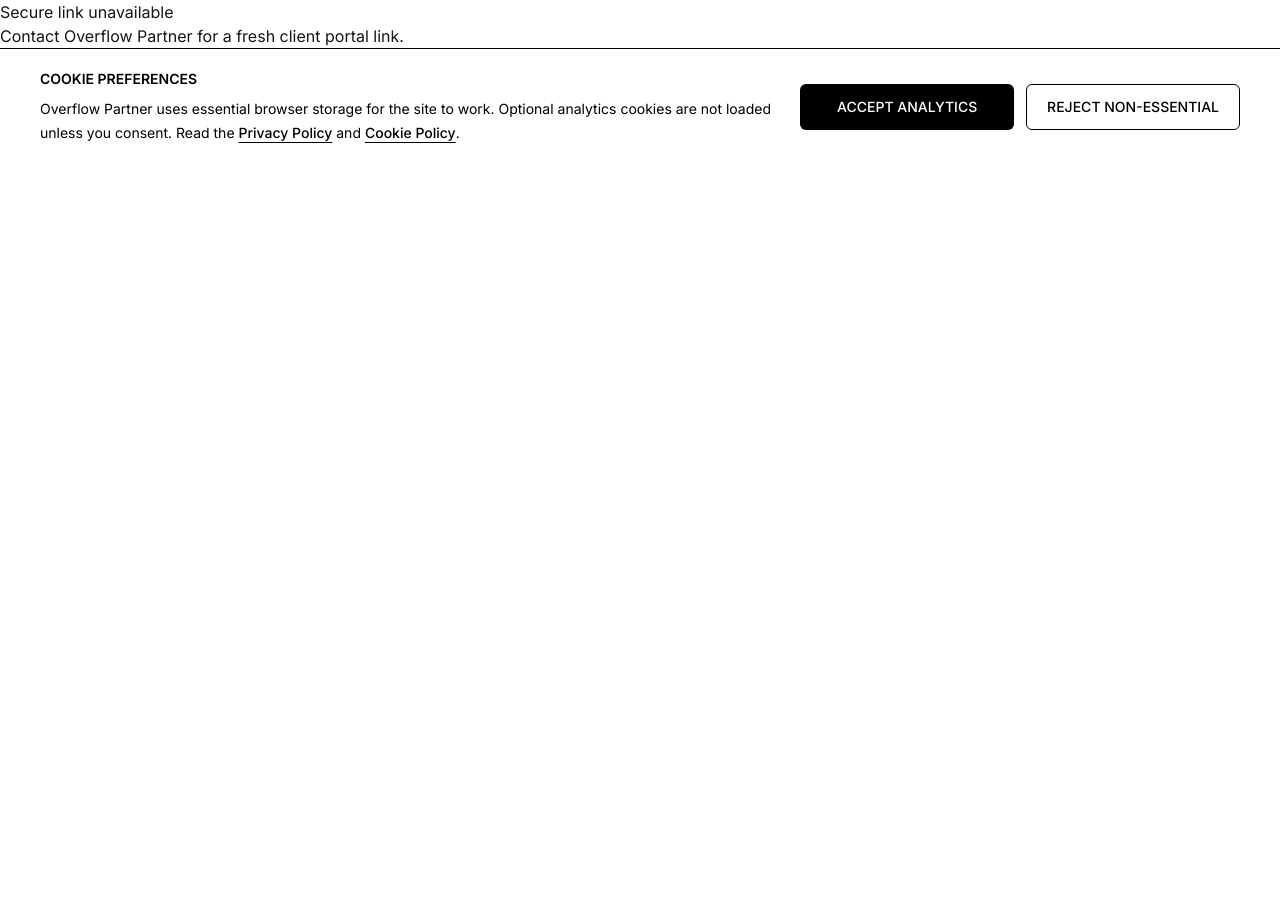
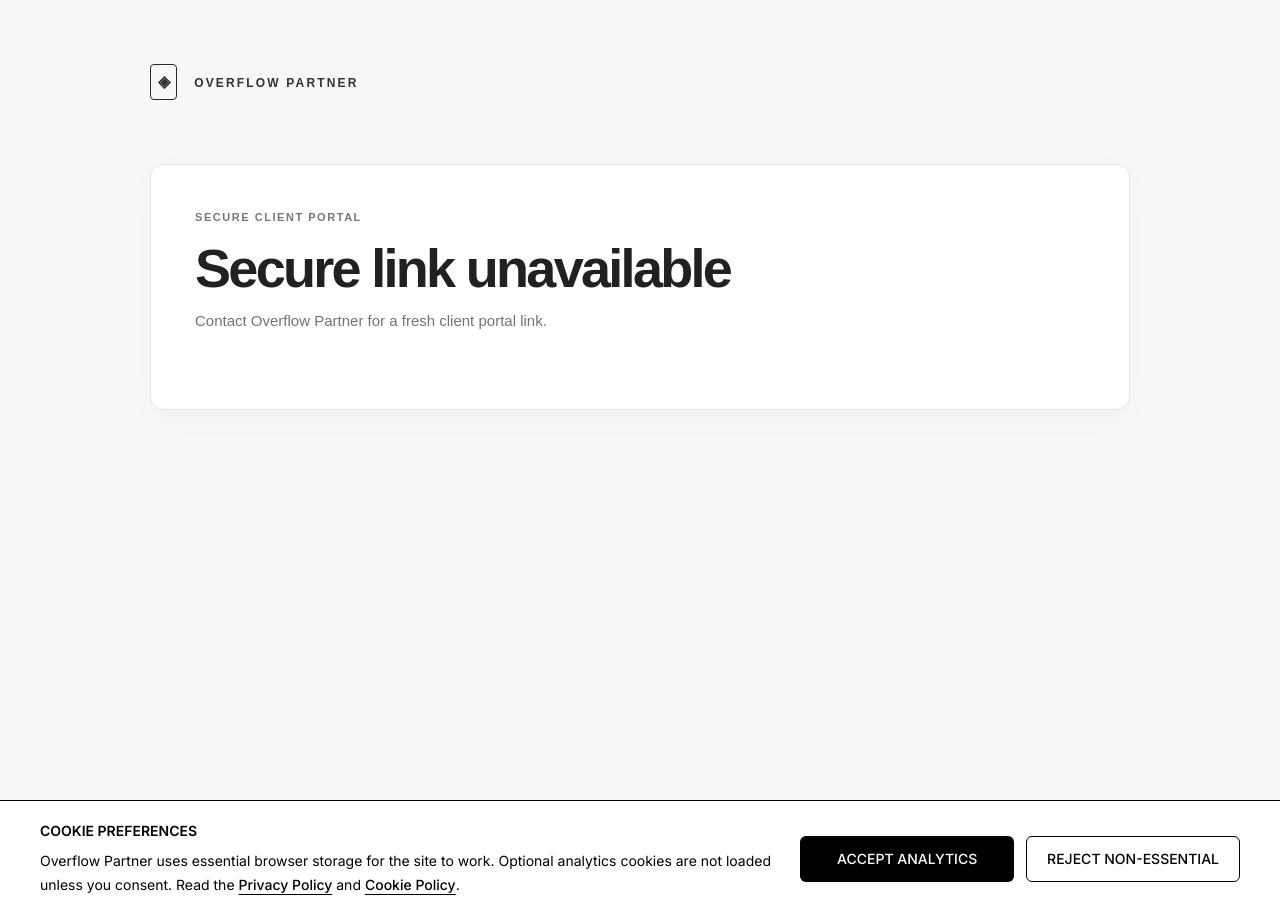
Before and after one commit to zeeshankhanminhas/Overflow-Partner, a Next.js app: page /project-final-payment in a window 1280 px wide. Before the commit the page ends 800 px from the top, so only its background shows below. Built offline with nearby package versions, Linux system fonts and the light colour scheme; no server answers.

Commit message:
style(payment): align final settlement with controlled client portal

```diff
--- a/app/project-final-payment/page.tsx
+++ b/app/project-final-payment/page.tsx
@@ -2,35 +2,41 @@ import { createClient as createSupabaseClient } from '@supabase/supabase-js';
 import { verifyClientPortalToken } from '@/lib/quotes/clientPortalToken';
 import { stripeRuntimeMode } from '@/lib/payments/stripeEnvironment';
 import { createFinalStripeCheckout } from './stripe-action';
+import css from '@/app/client-portal/clientPortal.module.css';
 
 export const dynamic='force-dynamic';
 export const metadata={title:'Final settlement | Overflow Partner',robots:{index:false,follow:false}};
 
+function unavailable(title:string,detail='Contact Overflow Partner for assistance.'){
+ return <main className={css.page}><div className={css.shell}><p className={css.brand}><span>◈</span> OVERFLOW PARTNER</p><section className={css.panel}>
+   <p className={css.eyebrow}>SECURE CLIENT PORTAL</p><h1 className={css.title}>{title}</h1><p className={css.intro}>{detail}</p>
+ </section></div></main>;
+}
 export default async function FinalPaymentPage({searchParams}:{searchParams:Promise<{token?:string}>}) {
   const {token=''}=await searchParams;
   const access=token?verifyClientPortalToken(token):null;
-  if(!access)return <main><h1>Secure link unavailable</h1><p>Contact Overflow Partner for a fresh client portal link.</p></main>;
+  if(!access)return unavailable('Secure link unavailable','Contact Overflow Partner for a fresh client portal link.');
   const url=process.env.NEXT_PUBLIC_SUPABASE_URL||process.env.SUPABASE_URL;
   const key=process.env.SUPABASE_SERVICE_ROLE_KEY;
-  if(!url||!key)return <main><h1>Payment details unavailable</h1></main>;
+  if(!url||!key)return unavailable('Payment details unavailable');
   const db=createSupabaseClient(url,key,{auth:{persistSession:false,autoRefreshToken:false}});
   const {data:issue}=await db.from('quote_issue_records').select('organisation_id,client_response')
     .eq('quote_id',access.quoteId).eq('quote_revision',access.revision).maybeSingle();
-  if(issue?.client_response!=='accepted')return <main><h1>Accepted quotation required</h1></main>;
+  if(issue?.client_response!=='accepted')return unavailable('Accepted quotation required');
   const {data:quote}=await db.from('quotes').select('id,revision,total,currency,quote_number')
     .eq('id',access.quoteId).eq('organisation_id',issue.organisation_id).eq('revision',access.revision).maybeSingle();
-  if(!quote)return <main><h1>Quotation unavailable</h1></main>;
+  if(!quote)return unavailable('Quotation unavailable');
   const {data:contract}=await db.from('quote_release_contracts').select('opening_amount,release_basis')
     .eq('organisation_id',issue.organisation_id).eq('quote_id',quote.id).eq('quote_revision',quote.revision).maybeSingle();
   const {data:project}=await db.from('projects').select('id,project_stage,project_number')
     .eq('organisation_id',issue.organisation_id).eq('quote_id',quote.id).maybeSingle();
   if(!project||!contract||!['deposit','payment'].includes(String(contract.release_basis)))
-    return <main><h1>Final settlement terms unavailable</h1><p>Contact Overflow Partner.</p></main>;
+    return unavailable('Final settlement terms unavailable');
   const {data:review}=await db.from('project_client_reviews').select('outcome')
     .eq('organisation_id',issue.organisation_id).eq('project_id',project.id)
     .order('recorded_at',{ascending:false}).limit(1).maybeSingle();
   if(!review||!['accepted','accepted_with_comments'].includes(String(review.outcome)))
-    return <main><h1>Awaiting your final review</h1><p>Final payment is requested only after your engineering review has been accepted.</p></main>;
+    return unavailable('Awaiting your final review','Final payment is requested only after your engineering review has been accepted.');
   const {data:settlement}=await db.from('op_project_final_settlements').select('verified_at')
     .eq('organisation_id',issue.organisation_id).eq('project_id',project.id).maybeSingle();
   const {data:release}=await db.from('op_project_final_release_approvals').select('approved_at')
@@ -41,16 +47,19 @@ export default async function FinalPaymentPage({searchParams}:{searchParams:Prom
   const checkoutAvailable=paymentMode==='live' ||
     (paymentMode==='qa' && process.env.OP_STRIPE_FINAL_TEST_ENABLED==='true' &&
      Boolean(process.env.STRIPE_SECRET_KEY?.startsWith('sk_test_')));
-  return <main style={{maxWidth:660,margin:'3rem auto',padding:24}}>
-    <p>OVERFLOW PARTNER · SECURE CLIENT PORTAL</p>
-    <h1>Final engineering settlement</h1>
-    <p>Project {project.project_number} · Quotation {quote.quote_number}</p>
-    <p>Opening payment: {money(Number(contract.opening_amount))}</p>
-    <h2>Final balance: {money(remaining)}</h2>
-    {settlement ? <p>Final payment verified. {release?'The engineering package has been approved for release.':'Overflow Partner will complete the final manual handover approval.'}</p> :
-      remaining>0 ? <><p>The final balance is due after your review and before the editable engineering package is released. Payment alone never automatically releases the files.</p>
-        {checkoutAvailable?<form action={createFinalStripeCheckout}><input type="hidden" name="token" value={token}/><button>Pay final balance securely with Stripe</button></form>:
-          <p>Online final settlement is not enabled for this account yet. Please contact Overflow Partner to arrange a verified bank transfer.</p>}</> :
-      <p>No final payment is due under this accepted quotation.</p>}
-  </main>;
+  return <main className={css.page}><div className={css.shell}>
+    <p className={css.brand}><span>◈</span> OVERFLOW PARTNER</p>
+    <p className={css.eyebrow}>SECURE CLIENT PORTAL / FINAL SETTLEMENT</p>
+    <h1 className={css.title}>Final engineering settlement</h1>
+    <p className={css.intro}>Project {project.project_number} · Quotation {quote.quote_number}</p>
+    <section className={css.panel}>
+      <div className={css.status}><p className={css.eyebrow}>FINAL BALANCE</p><h2>{money(remaining)}</h2><p>Opening payment: {money(Number(contract.opening_amount))}</p></div>
+      {settlement?<div className={css.section}><h3>Final payment verified</h3><p className={css.note}>{release?'The engineering package has been approved for controlled release.':'Overflow Partner must complete the separate final handover approval.'}</p></div>
+        :remaining>0?<div className={css.section}><h3>Complete final settlement</h3><p className={css.note}>The final balance is due after client review acceptance and before native engineering files can be released. Payment alone never authorises final handover.</p>
+          {checkoutAvailable?<form action={createFinalStripeCheckout}><input type="hidden" name="token" value={token}/><button type="submit" className={css.action+' '+css.primary}>Pay final balance securely →</button></form>
+            :<p className={css.note}>Online final settlement is not enabled for this account. Contact Overflow Partner to arrange independently verified payment.</p>}
+        </div>:<p className={css.note}>No final payment is due under this accepted quotation.</p>}
+    </section>
+    <p className={css.footer}>Final native engineering files require verified settlement and separate owner release approval.</p>
+  </div></main>;
 }
```
